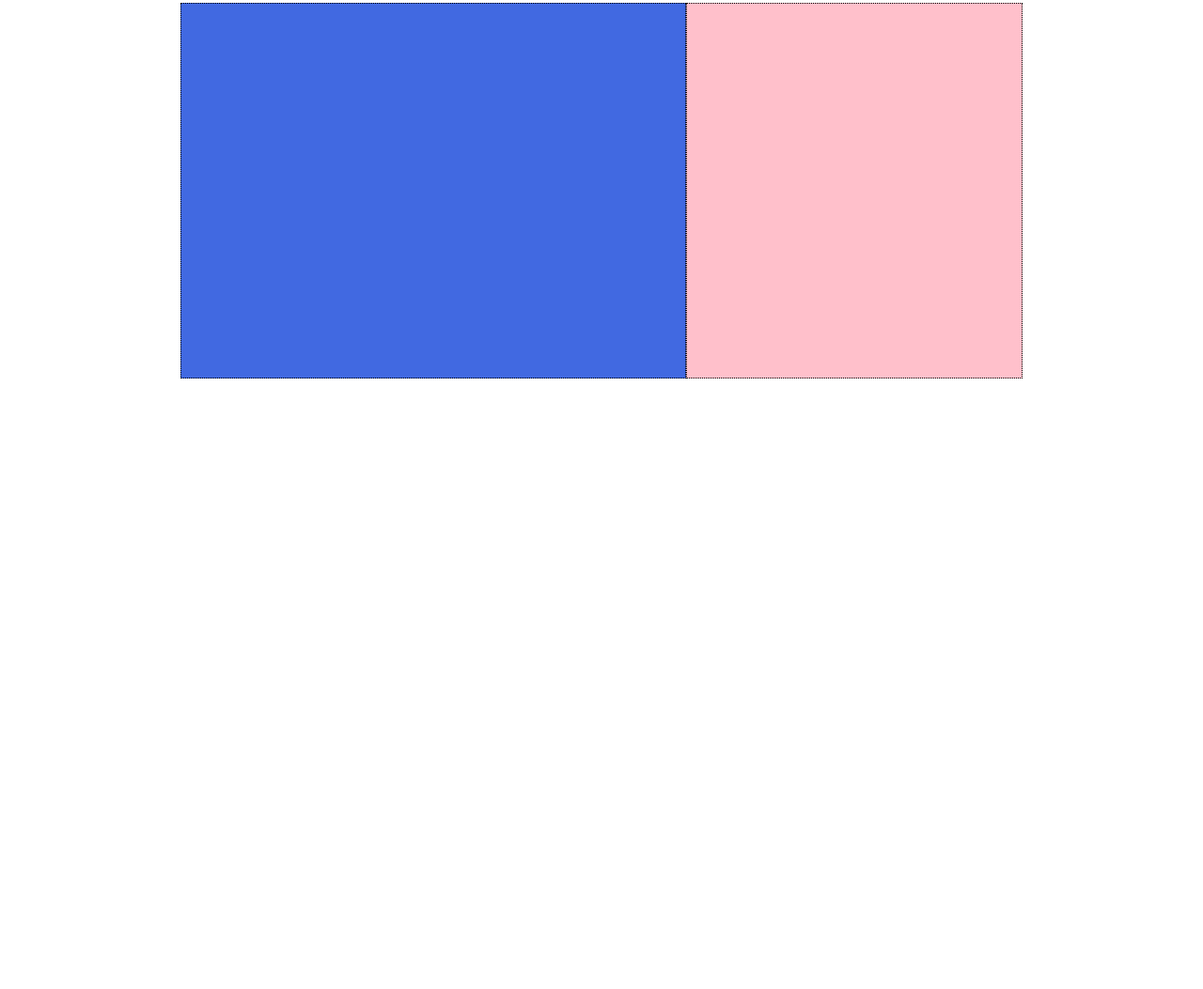
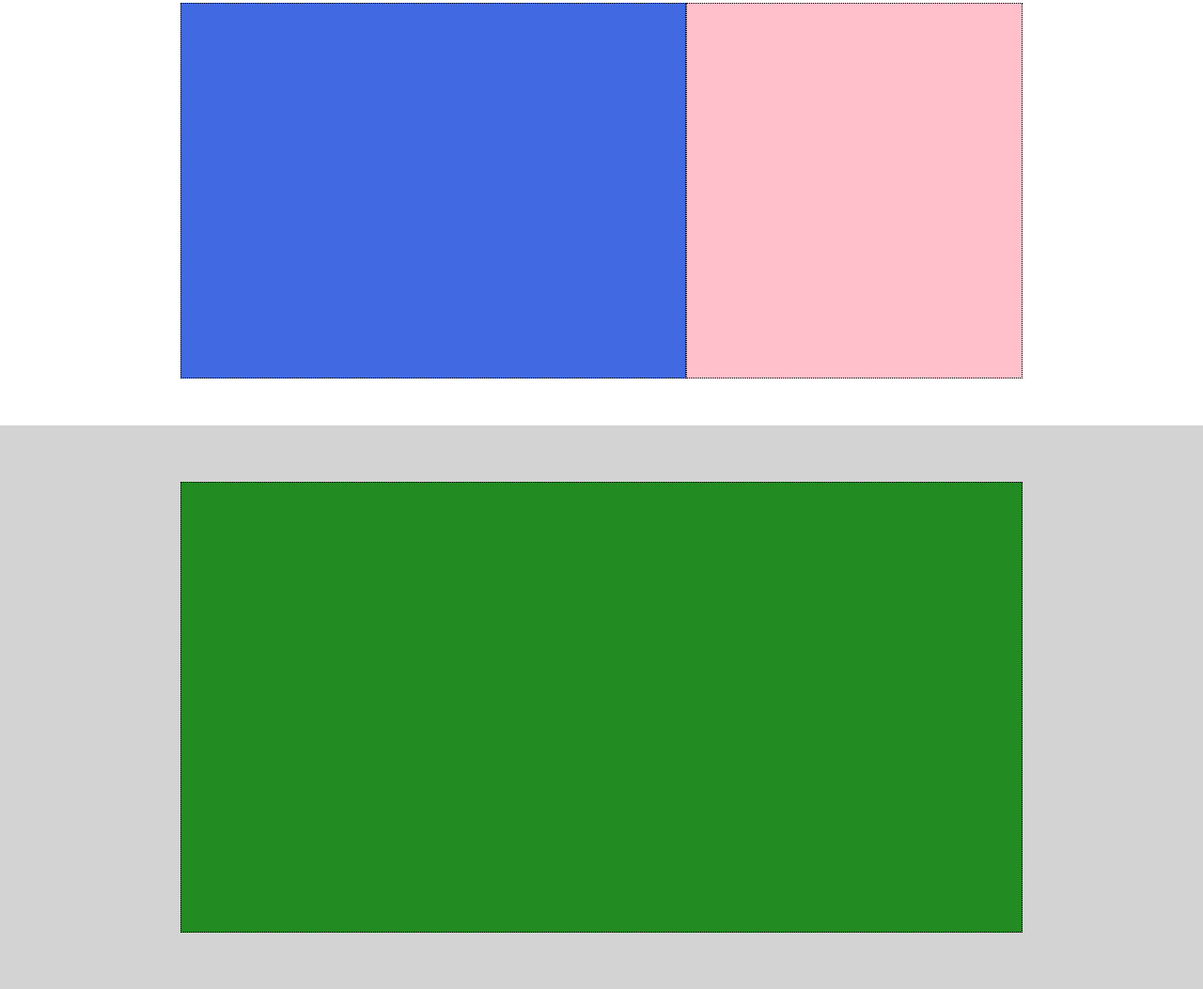
Before and after one commit to murphy-afk/htmlcss-struttura-discord, a plain HTML site: page index.html in a window 1280 px wide. Shown: the part 1407-2460 px from the top of the page at 94% size. Before the commit the page ends 1860 px from the top, so only its background shows below. Drawn offline with Linux system fonts and the light colour scheme.

Commit message:
feat:green block section layout

```diff
--- a/css/style.css
+++ b/css/style.css
@@ -50,6 +50,10 @@
   background-color: lightgray;
 }
 
+.bg-green {
+  background-color: forestgreen;
+}
+
 .bg-salmon {
   background-color: salmon;
 }
@@ -91,6 +95,7 @@
   width: 70%;
 }
 
+
 /* height */
 
 
@@ -100,6 +105,10 @@
 
 .height-400 {
   height: 500px;
+}
+
+.height-600 {
+  height: 600px;
 }
 
 .height-proportion-80 {
--- a/index.html
+++ b/index.html
@@ -54,9 +54,9 @@
     <!-- main content boxes section END -->
 
     <!-- green block -->
-    <!-- <div class="one-box-container">
-      <div class="box-content"></div>
-    </div> -->
+    <div class="one-box-container height-600 bg-lightgray content-center">
+      <div class="box-content w-70 height-proportion-80 bg-green border"></div>
+    </div>
     <!-- fifth block -->
     <!-- <div class="five-box-container">
       <div class="box-content-20"></div>
```
